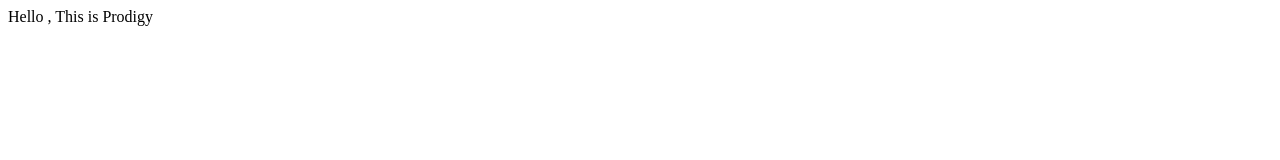
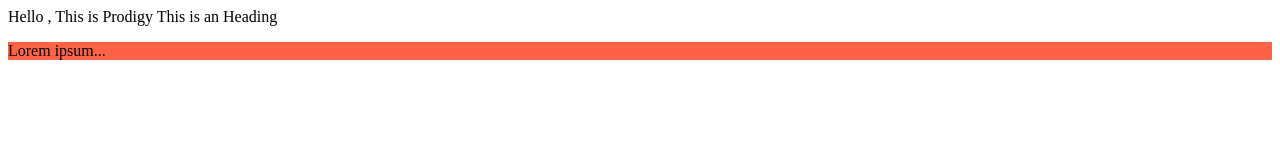
Before and after one commit to devaraju2324/mydata, a plain HTML site: page index.html in a window 1280 px wide. Drawn offline with Linux system fonts and the light colour scheme.

Commit message:
added changes

```diff
--- a/index.html
+++ b/index.html
@@ -1 +1,17 @@
 Hello , This is Prodigy
+
+<html>
+
+<head>
+
+    This is an Heading
+
+</head>
+
+<body>
+
+    <p style="background-color:Tomato;">Lorem ipsum...</p>
+
+</body>
+
+</html>
```
